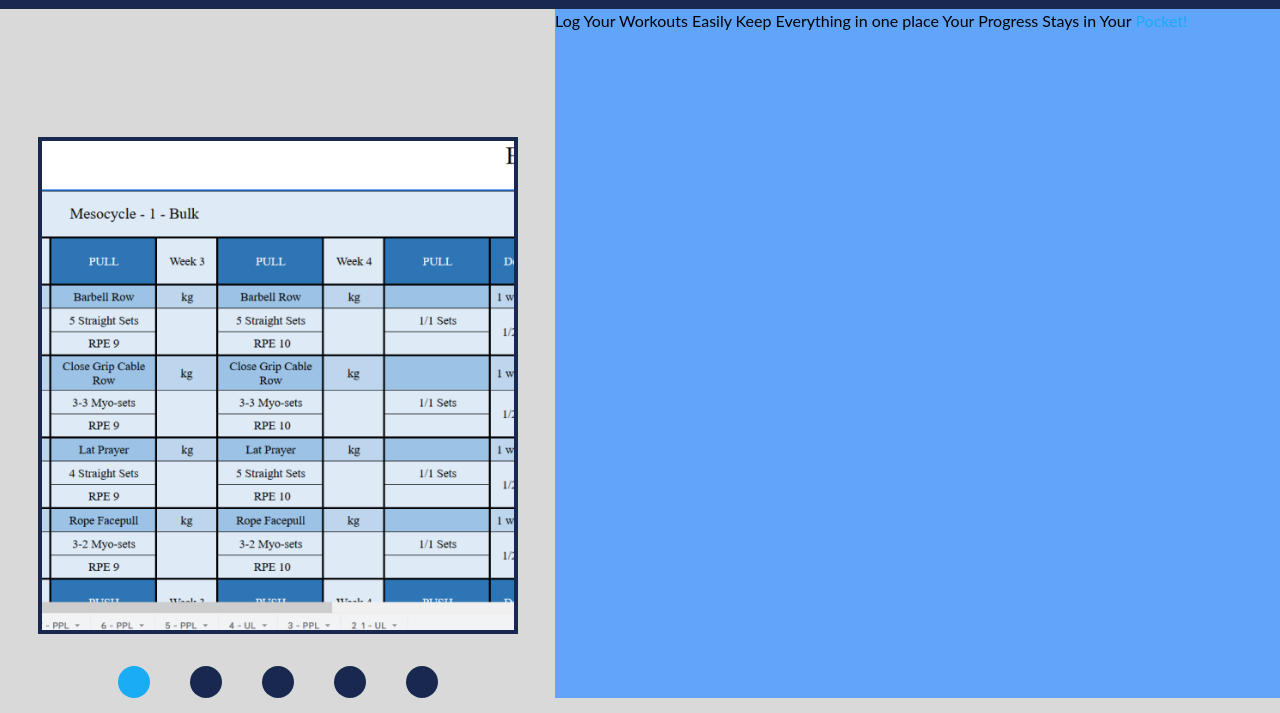
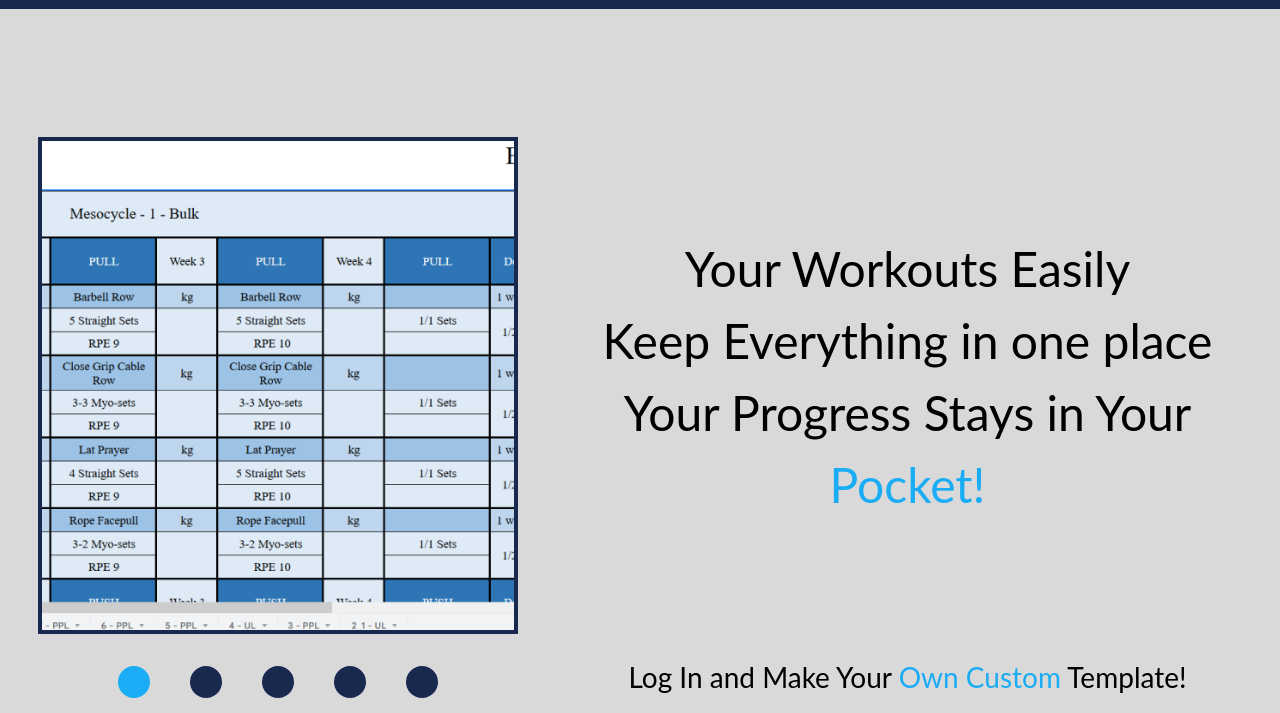
Before and after one commit to 0sergej/Pocket-Workouts, a website built with Parcel: page src/index.html in a window 1280 px wide. Shown: the part 87-800 px from the top of the page. Built offline with nearby package versions, Linux system fonts and the light colour scheme.

```diff
--- a/src/index.html
+++ b/src/index.html
@@ -59,16 +59,26 @@
                     <div class="dot-5 bg-[var(--primary)] w-8 h-8 rounded-full"></div>
                 </div>
             </section>
-            <section class="right | bg-blue-400">
-                <div class="title">
-                    <h2 class="text-[lenght:var(--heading)]">
-                        Log Your Workouts Easily
+            <section class="right | flex justify-center">
+                <div class="title | flex flex-col mr-5 mt-[14rem] max-w-5xl px-3 text-center justify-between">
+                    <h2 class="text-[length:var(--heading)]">
+                        Your Workouts Easily
+                        <br>
                         Keep Everything in one place
+                        <br>
                         Your Progress Stays in Your
+                        <br>
                         <span class="text-[color:var(--accent)]">
                             Pocket!
                         </span>
                     </h2>
+                    <h3 class="text-[length:var(--sub-heading)]">
+                        Log In and Make Your
+                        <span class="text-[color:var(--accent)]">
+                            Own Custom
+                        </span>
+                        Template!
+                    </h3>
                 </div>
             </section>
         </hero>
```
